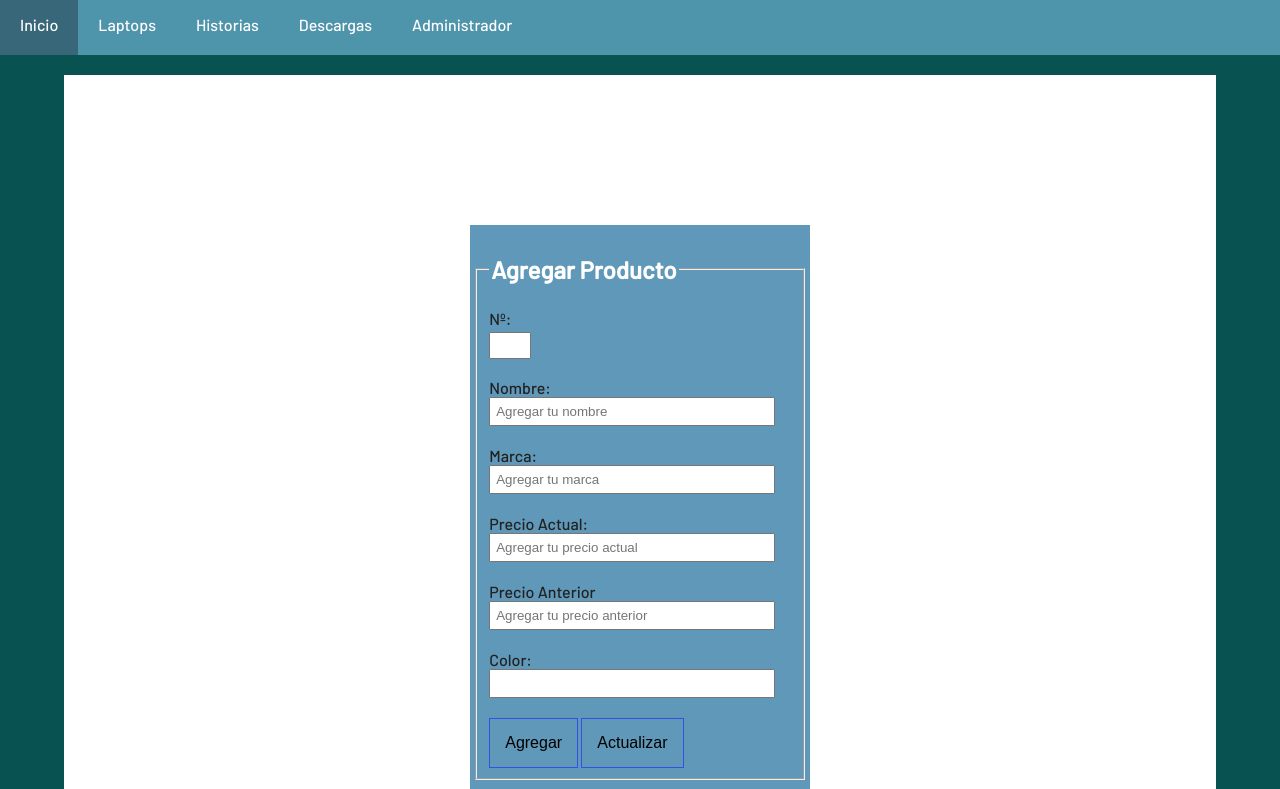
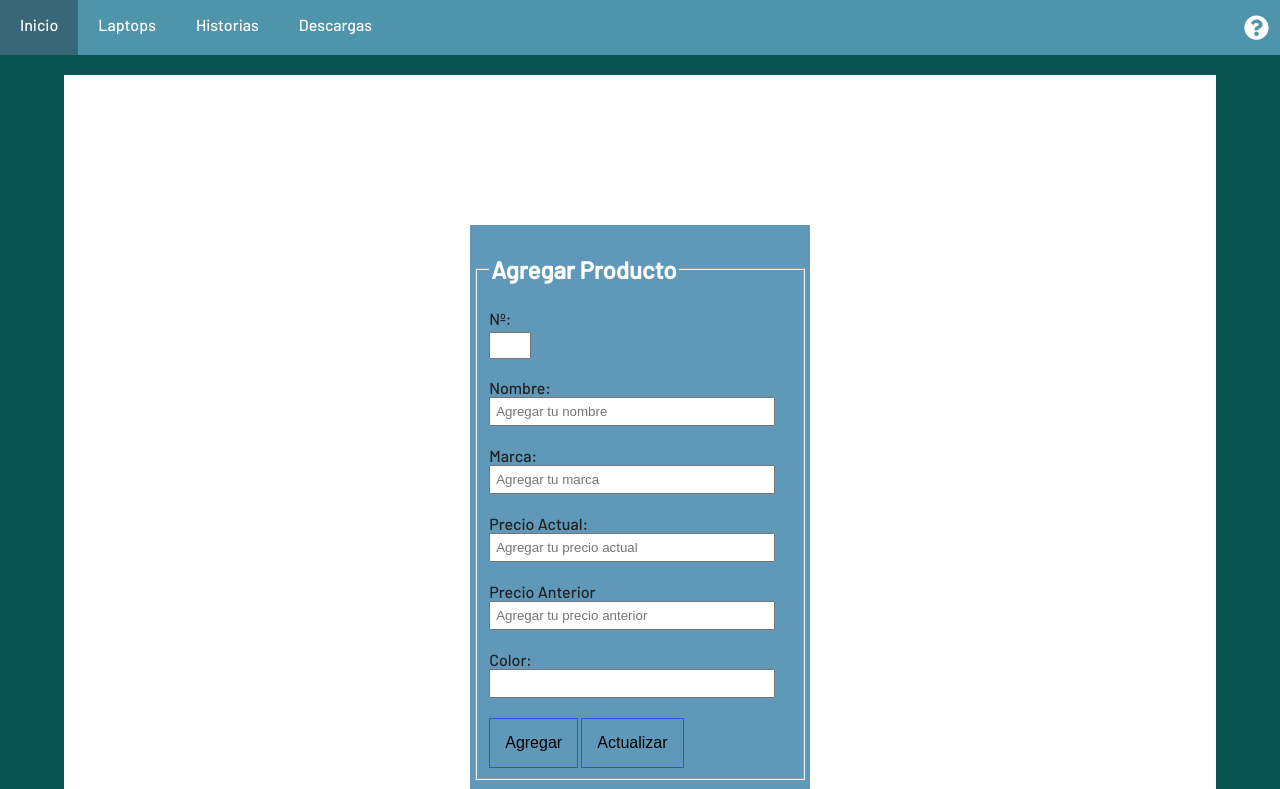
Before and after one commit to lucasapaza98/tecnolibre, a PHP site: page /agregar_datos/agregar1.php in a window 1280 px wide; the page is wider, and only the part inside the window is pictured. Shown: the top 789 px of that part. Run offline with PHP 8.4, Linux system fonts and the light colour scheme.

Commit message:
Update agregar1.php

```diff
--- a/agregar_datos/agregar1.php
+++ b/agregar_datos/agregar1.php
@@ -23,7 +23,7 @@
 				<li><a href="../laptops.php">Laptops</a></li>
 				<li><a href="../historia.php">Historias</a></li>
                 <li><a href="../descarga.php">Descargas</a></li>
-                <li><a href="../Admin/tcpdf/index.php">Administrador</a></li>
+
                 <li style="position: relative; left: 65%;"><a href="../ayuda.php" title="Ayuda"><i style="font-size:25px;" class="fas fa-question-circle"></i></a></li>
                 <li style="position: relative; left: 65%;"><a href="../login.php" title="Ingresar"><i style="font-size:25px;" class="fas fa-sign-out-alt"></i></a></li>
             </ul>
```
